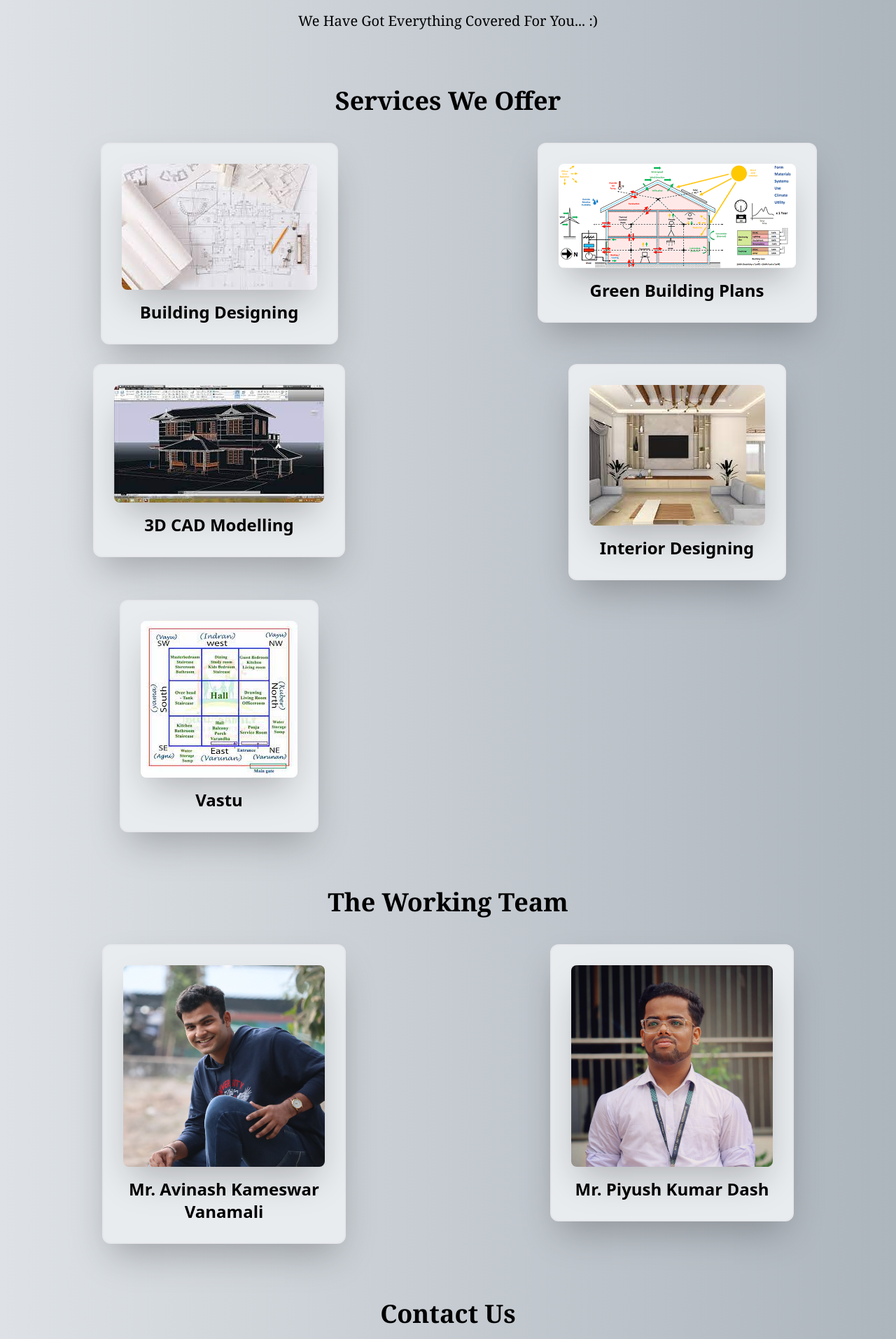
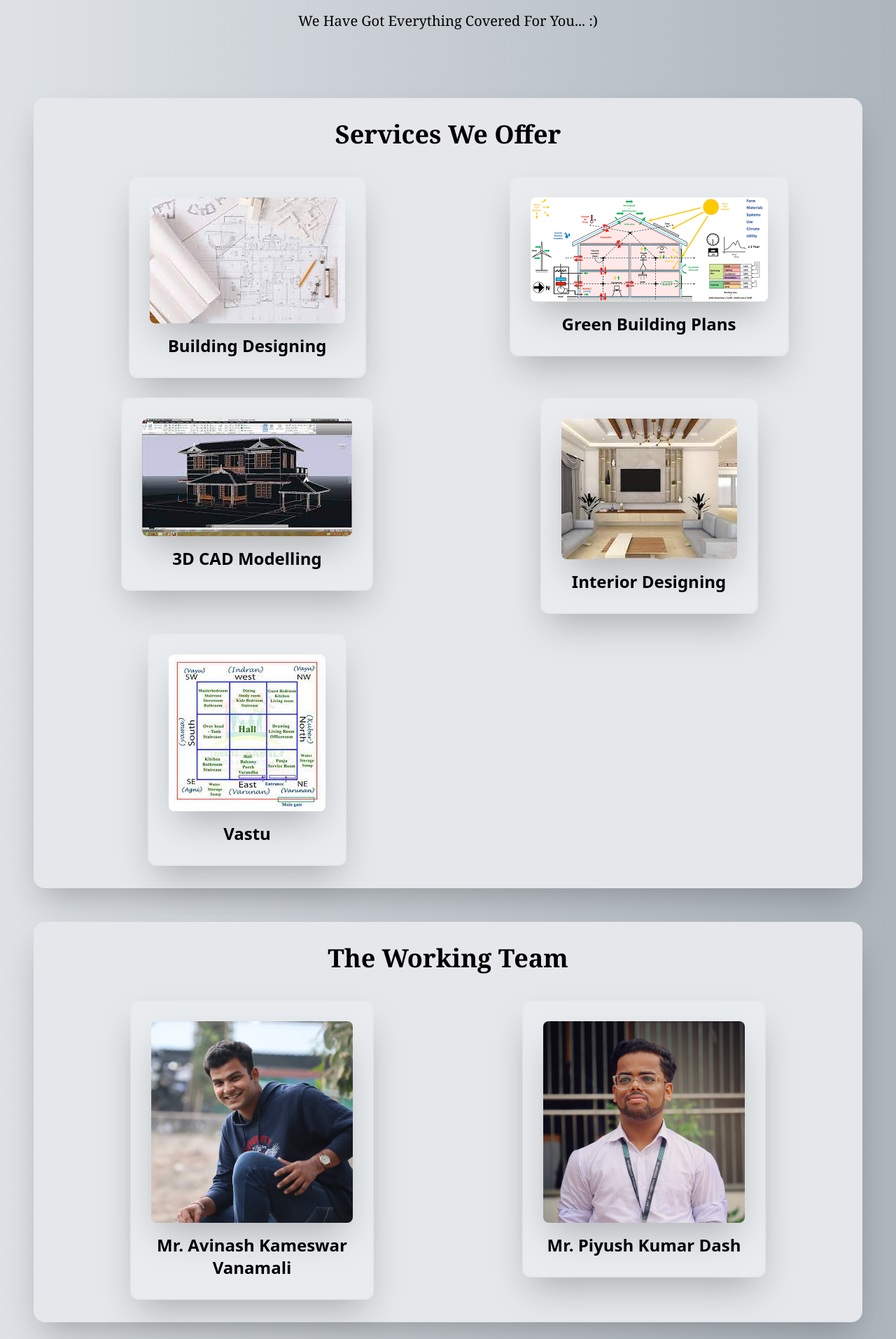
Before and after one commit to dilsekhpatnaik7/zen-craft, a React (Create React App) app: page / in a window 1280 px wide. Shown: the part 641-2554 px from the top of the page at 70% size. Built offline with nearby package versions, Linux system fonts and the light colour scheme.

Commit message:
Adding Cards

```diff
--- a/src/Components/Services.jsx
+++ b/src/Components/Services.jsx
@@ -8,7 +8,7 @@ import ServiceCard from './ServiceCard'
 
 const Services = () => {
   return (
-    <div className='mt-20'>
+    <div className='mt-20 lg:mt-24 m-4 lg:m-12 p-8 rounded-2xl shadow-2xl bg-gray-200'>
       <div>
         <h1 className='text-4xl text-center font-serif font-semibold'>Services We Offer</h1>
         <div className='text-center mt-10 mx-auto'>
--- a/src/Components/Team.jsx
+++ b/src/Components/Team.jsx
@@ -7,7 +7,7 @@ import TeamCard from './TeamCard'
 const Team = () => {
   return (
     <div>
-      <div className='mt-20'>
+      <div className='mt-20 m-4 lg:m-12 p-8 rounded-2xl shadow-2xl bg-gray-200'>
         <div><h1 className='text-4xl text-center font-serif font-semibold'>The Working Team</h1></div>
         <div className='text-center pt-10'>
             <div className='grid grid-cols-1 lg:grid-cols-2 lg:gap-0 gap-10'>
```
